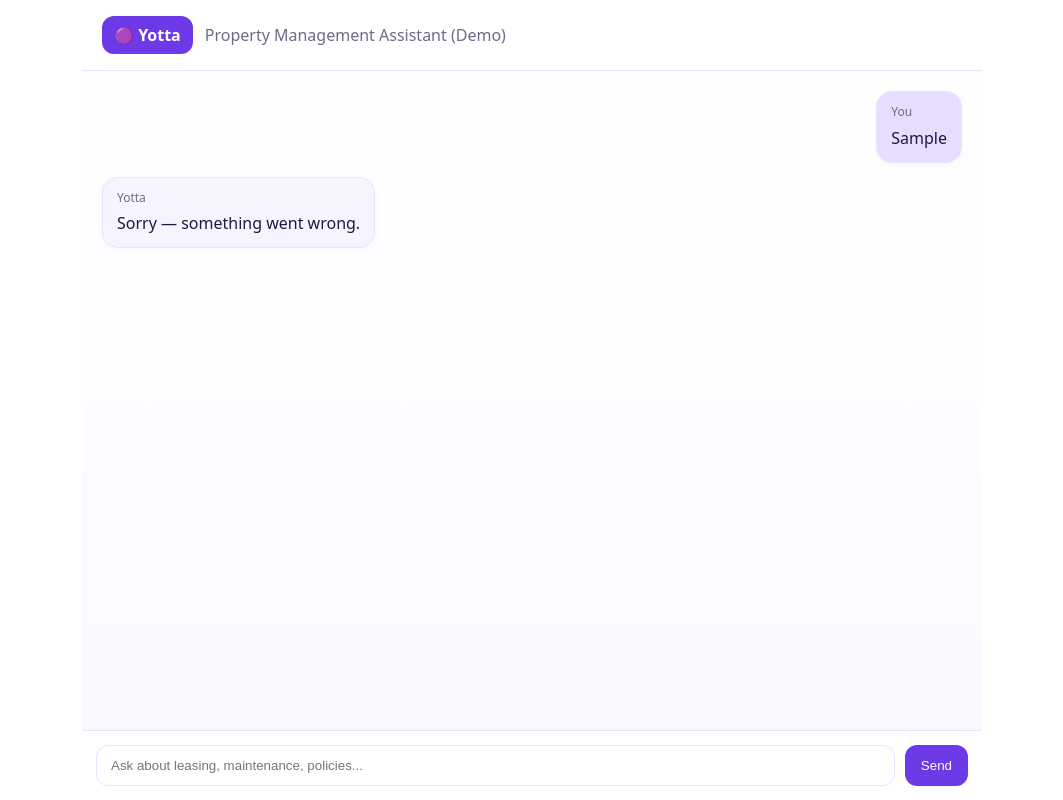
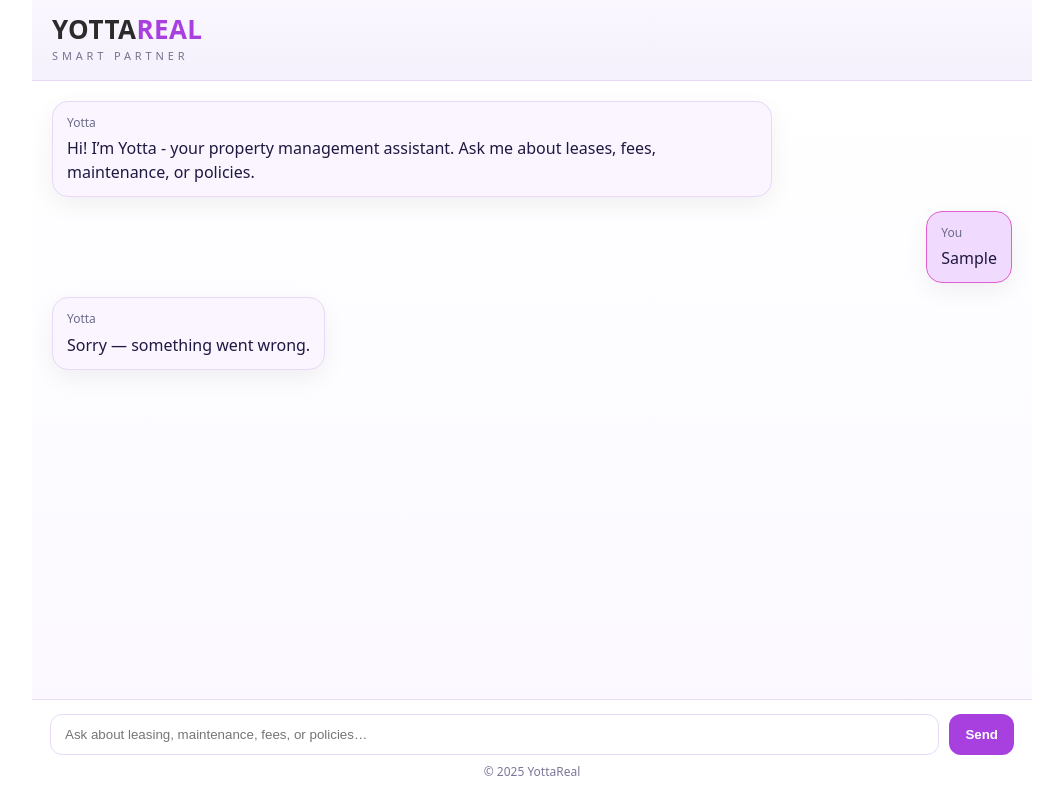
Before and after one commit to tanalam565/yotta-chatbot-demo, a plain HTML site: page frontend/index.html in a window 1280 px wide. Both pictures are taken after typing "Sample" into the empty fields and a click on the button "Send". Shown: the whole page, without its empty margins (108-1171 px from the left). Drawn offline with Linux system fonts and the light colour scheme; no server answers.

Commit message:
Better UI

```diff
--- a/frontend/index.html
+++ b/frontend/index.html
@@ -2,26 +2,37 @@
 <html lang="en">
 <head>
   <meta charset="utf-8" />
-  <title>Yotta • YottaReal Chatbot Demo</title>
+  <title>YottaReal • Smart Partner</title>
   <meta name="viewport" content="width=device-width, initial-scale=1" />
   <link rel="stylesheet" href="./style.css" />
 </head>
 <body>
   <div class="app">
-    <header>
-      <div class="logo">🟣 Yotta</div>
-      <div class="subtitle">Property Management Assistant (Demo)</div>
+    <header class="site-header" role="banner">
+      <div class="wordmark">
+        <div class="name">
+          <span class="yotta">YOTTA</span><span class="real">REAL</span>
+        </div>
+        <div class="tagline" aria-label="Smart Partner">SMART PARTNER</div>
+      </div>
     </header>
 
-    <main id="chat">
-      <!-- messages go here -->
+    <main id="chat" class="chat" role="main" aria-live="polite" aria-label="Chat messages">
+      <!-- messages get injected here -->
     </main>
 
-    <footer>
-      <form id="chat-form">
-        <input id="user-input" type="text" placeholder="Ask about leasing, maintenance, policies..." autocomplete="off" />
-        <button type="submit">Send</button>
+    <footer class="site-footer" role="contentinfo">
+      <form id="chat-form" class="chat-form" autocomplete="off" aria-label="Send a message to Yotta">
+        <input
+          id="user-input"
+          type="text"
+          placeholder="Ask about leasing, maintenance, fees, or policies…"
+          aria-label="Your question"
+          required
+        />
+        <button type="submit" id="send-btn" title="Send message">Send</button>
       </form>
+      <small class="copyright">© <span id="year"></span> YottaReal</small>
     </footer>
   </div>
 
--- a/frontend/script.js
+++ b/frontend/script.js
@@ -1,18 +1,30 @@
+// YottaReal Chat – lightweight client
+(function () {
+  const API_URL = window.API_URL || "/api/chat"; // override if needed
   const chat = document.getElementById("chat");
   const form = document.getElementById("chat-form");
   const input = document.getElementById("user-input");
+  const yearEl = document.getElementById("year");
+  if (yearEl) yearEl.textContent = new Date().getFullYear();
 
   // Persist a session id so follow-ups keep context
   const SESSION_KEY = "yotta_session_id";
   let sessionId = localStorage.getItem(SESSION_KEY);
   if (!sessionId) {
-  sessionId = crypto.randomUUID();
+    sessionId = (crypto.randomUUID && crypto.randomUUID()) || String(Date.now());
     localStorage.setItem(SESSION_KEY, sessionId);
   }
 
-function addMessage(role, text, citations=[]) {
+  function sanitize(s) {
+    const div = document.createElement("div");
+    div.innerText = s == null ? "" : String(s);
+    return div.innerHTML;
+  }
+
+  function addMessage(role, text, citations = []) {
     const wrap = document.createElement("div");
     wrap.className = `message ${role}`;
+
     const bubble = document.createElement("div");
     bubble.className = "bubble";
 
@@ -30,8 +42,10 @@ function addMessage(role, text, citations=[]) {
     if (role === "bot" && citations && citations.length) {
       const cites = document.createElement("div");
       cites.className = "citations";
-    const list = citations.map(c => `<a href="#" title="From local docs">${sanitize(c.source)}</a>`).join(" • ");
-    cites.innerHTML = `<strong>Citations:</strong> ${list}`;
+      const list = citations
+        .map((c) => `<a href="#" title="From local docs">${sanitize(c.source || c.id)}</a>`)
+        .join(" • ");
+      cites.innerHTML = `<strong>Sources:</strong> ${list}`;
       bubble.appendChild(cites);
     }
 
@@ -40,35 +54,55 @@ function addMessage(role, text, citations=[]) {
     chat.scrollTop = chat.scrollHeight;
   }
 
-function sanitize(s){
-  const div = document.createElement("div");
-  div.innerText = s;
-  return div.innerHTML;
+  // Replace the last bot "Thinking…" bubble with the real response
+  function replaceLastBot(text, citations) {
+    for (let i = chat.children.length - 1; i >= 0; i--) {
+      const node = chat.children[i];
+      if (node.classList.contains("bot")) {
+        chat.removeChild(node);
+        break;
+      }
+    }
+    addMessage("bot", text, citations);
   }
 
-form.addEventListener("submit", async (e) => {
-  e.preventDefault();
-  const q = input.value.trim();
-  if (!q) return;
-
-  addMessage("user", q);
-  input.value = "";
+  // Send question to backend
+  async function send(question) {
+    // show user + thinking
+    addMessage("user", question);
     addMessage("bot", "Thinking…");
 
     try {
-    const res = await fetch("/api/chat", {
+      // NOTE: Most FastAPI examples in your repo expect {session_id, question, top_k}
+      const res = await fetch(API_URL, {
         method: "POST",
-      headers: {"Content-Type": "application/json"},
-      body: JSON.stringify({ message: q, session_id: sessionId })
+        headers: { "Content-Type": "application/json" },
+        body: JSON.stringify({ session_id: sessionId, question, top_k: 4 })
       });
 
+      if (!res.ok) {
+        const t = await res.text();
+        throw new Error(t || `HTTP ${res.status}`);
+      }
       const data = await res.json();
-    // replace last "Thinking…" bubble
-    chat.removeChild(chat.lastChild);
-    addMessage("bot", data.answer, data.citations || []);
+      replaceLastBot(
+        (data && data.answer) || "I don’t know based on the available documents.",
+        (data && data.citations) || []
+      );
     } catch (err) {
-    chat.removeChild(chat.lastChild);
-    addMessage("bot", "Sorry — something went wrong.");
       console.error(err);
+      replaceLastBot("Sorry — something went wrong.");
     }
+  }
+
+  form.addEventListener("submit", (e) => {
+    e.preventDefault();
+    const q = (input.value || "").trim();
+    if (!q) return;
+    input.value = "";
+    send(q);
   });
+
+  // Friendly welcome
+  addMessage("bot", "Hi! I’m Yotta - your property management assistant. Ask me about leases, fees, maintenance, or policies.");
+})();
--- a/frontend/style.css
+++ b/frontend/style.css
@@ -1,75 +1,78 @@
 :root{
-  --purple:#6c3ae7;
-  --purple-600:#5c2fd6;
+  --purple:#a840e0;       /* lighter, pinkish-purple */
+  --purple-600:#922ccc;
   --bg:#ffffff;
   --fg:#1f1840;
-  --muted:#f3f0ff;
-  --bubble-user:#e9ddff;
-  --bubble-bot:#f7f4ff;
-  --border:#e8e3ff;
+  --bubble-user:#f0dbff;
+  --bubble-bot:#faf5ff;
+  --border:#e8d9f7;
+  --header-grad-start:#faf7ff;
+  --header-grad-end:#f5f1fc;
+  --shadow:0 8px 24px rgba(0,0,0,.06);
 }
 
 *{box-sizing:border-box}
+html,body{height:100%}
 body{
   margin:0;
   background:var(--bg);
   color:var(--fg);
-  font:16px/1.4 system-ui, -apple-system, Segoe UI, Roboto, Helvetica, Arial;
+  font:16px/1.45 system-ui,-apple-system,Segoe UI,Roboto,Helvetica,Arial;
 }
 
 .app{
-  max-width:900px;
+  max-width:1000px;
   margin:0 auto;
   min-height:100vh;
   display:flex;
   flex-direction:column;
 }
 
-header{
+/* Header / Branding */
+.site-header{
+  background:linear-gradient(180deg, var(--header-grad-start), var(--header-grad-end));
+  border-bottom:1px solid var(--border);
   padding:16px 20px;
-  border-bottom:1px solid var(--border);
-  display:flex;
-  align-items:center;
-  gap:12px;
 }
-.logo{
-  font-weight:700;
-  color:#fff;
-  background:var(--purple);
-  padding:8px 12px;
-  border-radius:12px;
+.wordmark .name{
+  font-weight:800;
+  font-size: clamp(20px, 3vw, 26px);
+  letter-spacing:.4px;
+  line-height:1;
 }
-.subtitle{color:#6b6b8a}
+.wordmark .yotta{ color:#2b2b2b; }
+.wordmark .real{ color:var(--purple); }
+.wordmark .tagline{
+  font-size:11px;
+  letter-spacing:.35em;
+  color:#7a6f91;
+  margin-top:6px;
+}
 
-main#chat{
+/* Chat body */
+.chat{
   flex:1;
   padding:20px;
-  background:linear-gradient(180deg, #ffffff 0%, #fbf9ff 100%);
+  background:linear-gradient(180deg,#ffffff 0%,#fbf9ff 100%);
   overflow:auto;
 }
-
 .message{
   display:flex;
   margin-bottom:14px;
 }
-
 .message .bubble{
   padding:12px 14px;
   border-radius:16px;
   max-width:75%;
   border:1px solid var(--border);
-  box-shadow:0 2px 8px rgba(0,0,0,0.03);
+  box-shadow:var(--shadow);
+  background:#fff;
+  white-space:pre-wrap;
+  word-break:break-word;
 }
-
-.message.user{
-  justify-content:flex-end;
-}
-.message.user .bubble{
-  background:var(--bubble-user);
-}
-.message.bot .bubble{
-  background:var(--bubble-bot);
-}
+.message.user{ justify-content:flex-end; }
+.message.user .bubble{ background:var(--bubble-user); }
+.message.bot  .bubble{ background:var(--bubble-bot); }
 
 .meta{
   font-size:12px;
@@ -82,21 +85,21 @@ main#chat{
   padding-top:8px;
   border-top:1px dashed var(--border);
   font-size:13px;
+  color:#5a5480;
 }
 .citations a{
   color:var(--purple-600);
   text-decoration:none;
 }
-.citations a:hover{
-  text-decoration:underline;
-}
+.citations a:hover{ text-decoration:underline; }
 
-footer{
-  padding:14px;
+/* Footer / Input */
+.site-footer{
+  padding:14px 18px 20px;
   border-top:1px solid var(--border);
   background:var(--bg);
 }
-#chat-form{
+.chat-form{
   display:flex;
   gap:10px;
 }
@@ -109,7 +112,7 @@ footer{
 }
 #user-input:focus{
   border-color:var(--purple);
-  box-shadow:0 0 0 3px #ede6ff;
+  box-shadow:0 0 0 3px #f3e6ff;
 }
 button{
   padding:12px 16px;
@@ -117,6 +120,25 @@ button{
   color:#fff;
   border:none;
   border-radius:12px;
+  font-weight:600;
   cursor:pointer;
+  transition:background .15s ease, transform .05s ease;
 }
 button:hover{ background:var(--purple-600); }
+button:active{ transform: translateY(1px); }
+
+.copyright{
+  display:block;
+  margin-top:8px;
+  color:#7a7699;
+  text-align:center;
+  font-size:12px;
+}
+.message.user .bubble{
+  background:var(--bubble-user);
+  border:1px solid rgb(226, 94, 209);
+}
+/* .message.bot .bubble{
+  background:var(--bubble-bot);
+  border:1px solid rgb(24, 21, 21);
+} */
```
Lines whose indentation alone changed are shown as unchanged.
